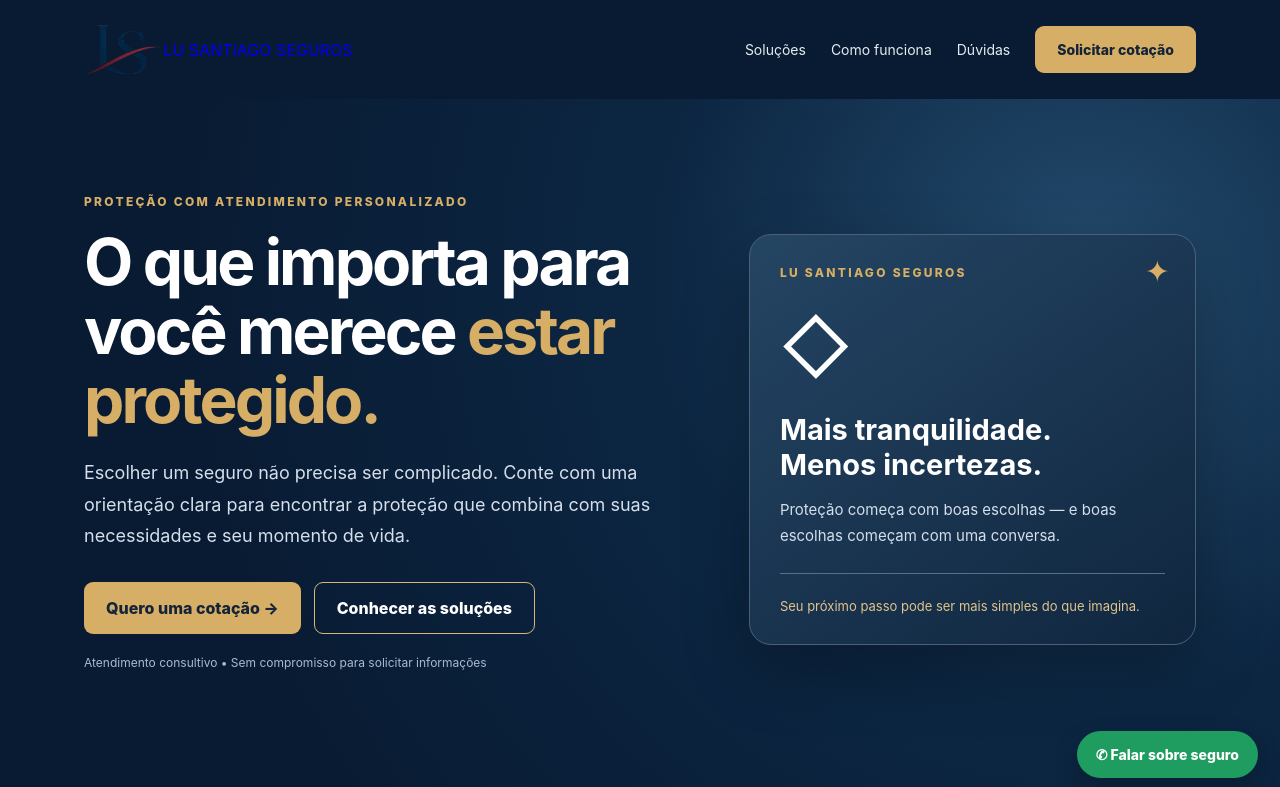
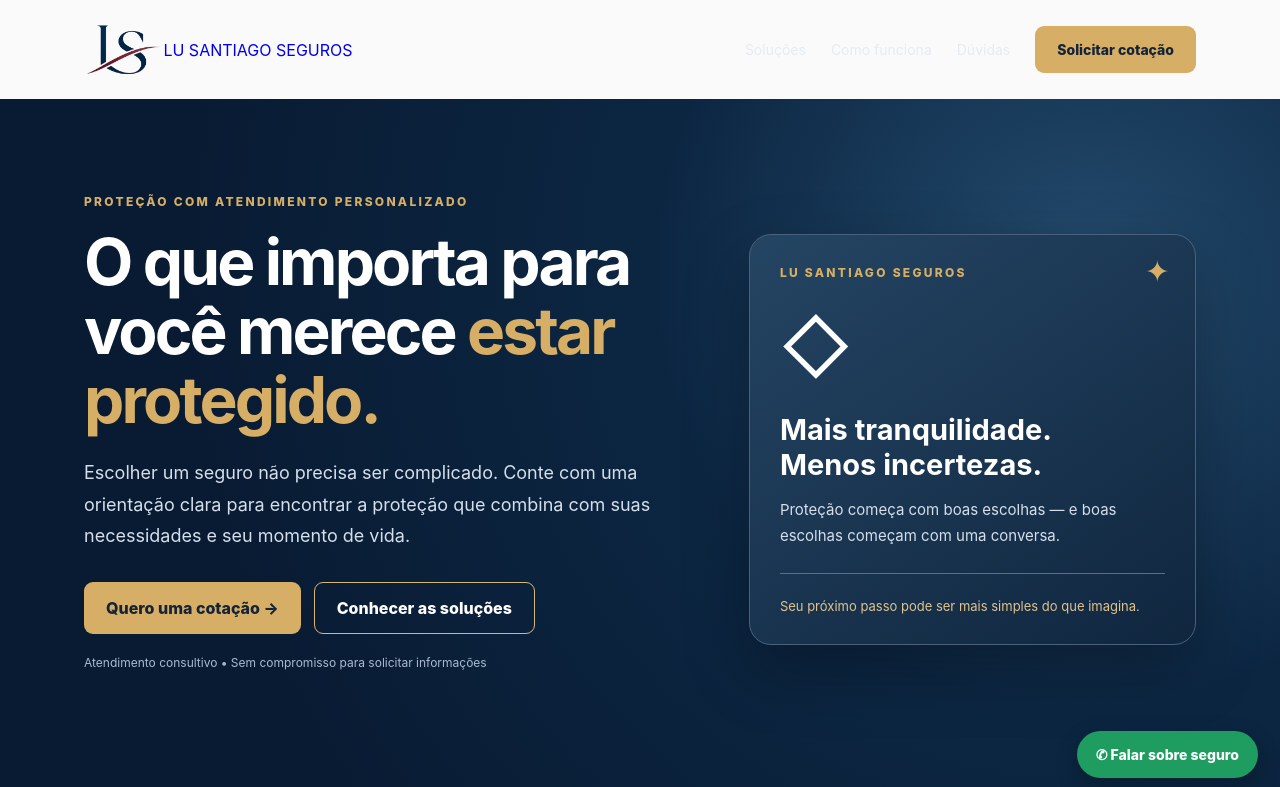
Before and after one commit to simanutencaodev/landinglusantiago, a plain HTML site: page index.html in a window 1280 px wide. Shown: the top 787 px of the page. Drawn offline with Linux system fonts and the light colour scheme.

Commit message:
teste de fundo hd

```diff
--- a/index.html
+++ b/index.html
@@ -9,8 +9,8 @@
   <title>LU Santiago Seguros | Proteção para o que importa</title>
   <style>
     :root {
-      --navy: #091b33;
-      --navy2: #102d4d;
+      --navy: #fafafa;
+      --navy2: #ffffff;
       --gold: #d6ae65;
       --cream: #f7f6f2;
       --ink: #17263b;
```
